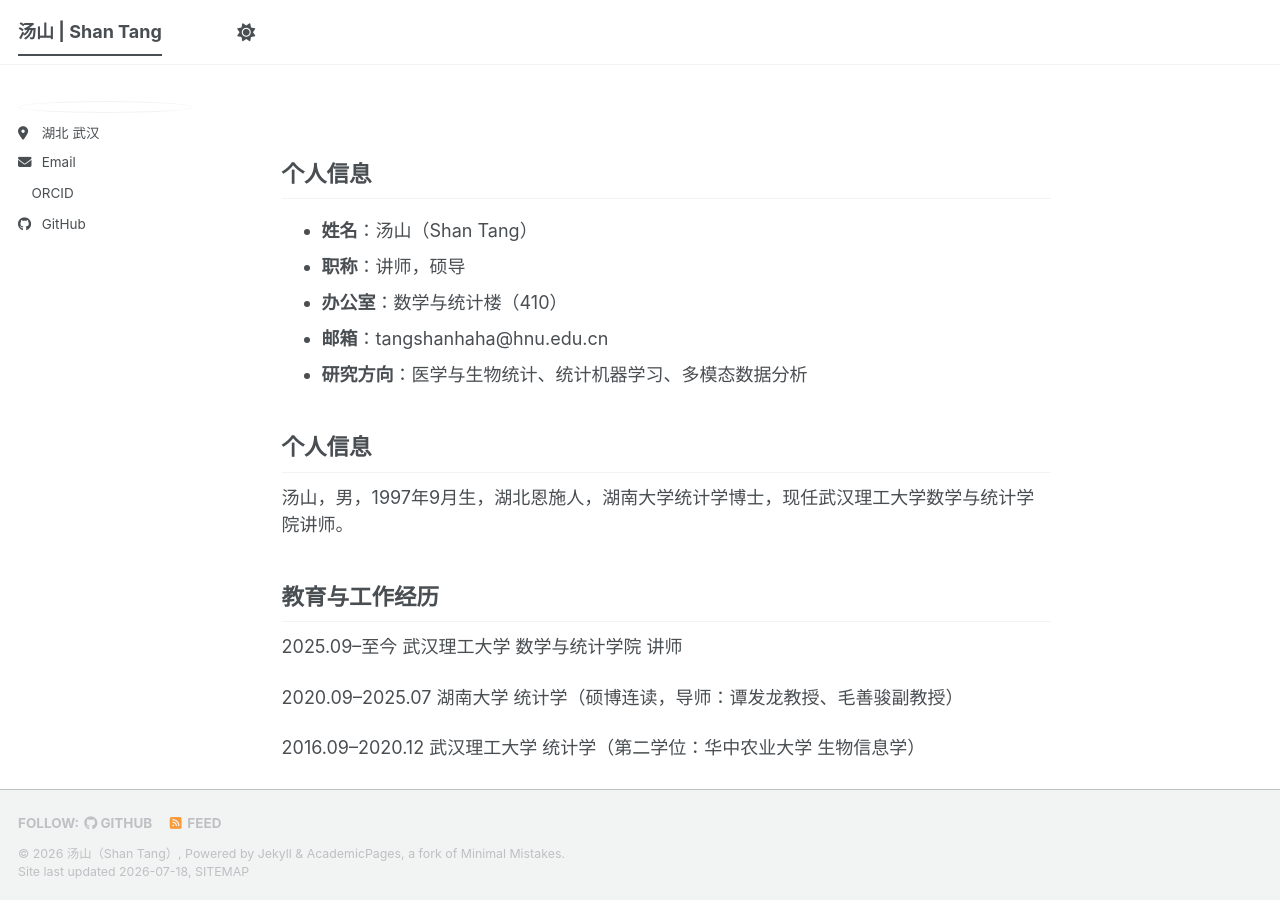
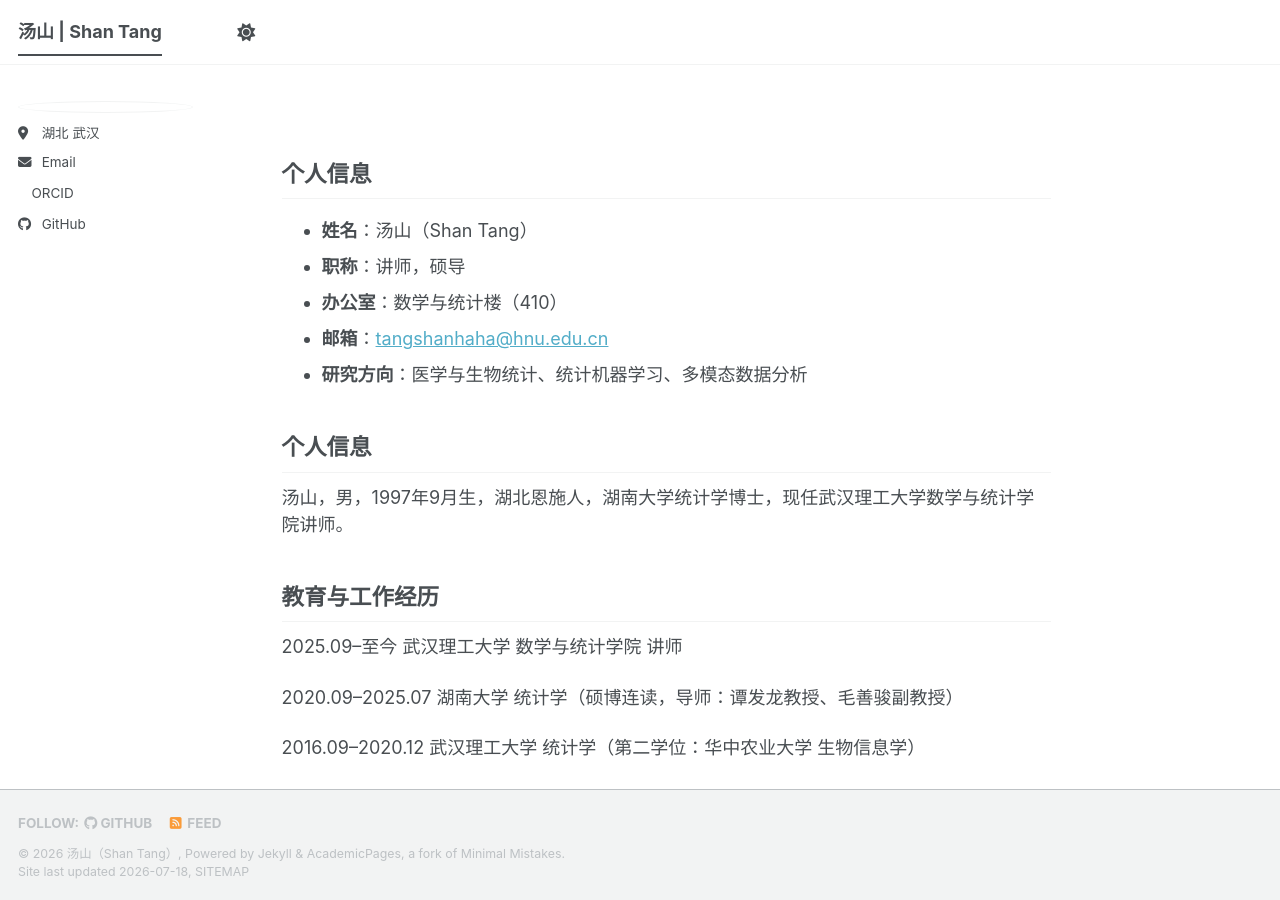
Before and after one commit to tsnm1/tsnm1.github.io, a Jekyll site: the page built from _pages/about.md, in a window 1280 px wide and 900 px high. Built offline with Jekyll 4.4.1, drawn with Linux system fonts in a browser that asks for light colours; a style sheet for code colours, icons or effects is not loaded; part of the change alters nothing that is shown.

```diff
--- a/_pages/about.md
+++ b/_pages/about.md
@@ -12,7 +12,7 @@ redirect_from:
 - **姓名**：汤山（Shan Tang）
 - **职称**：讲师，硕导
 - **办公室**：数学与统计楼（410）
-- **邮箱**：tangshanhaha@hnu.edu.cn
+- **邮箱**：<tangshanhaha@hnu.edu.cn>
 - **研究方向**：医学与生物统计、统计机器学习、多模态数据分析
 
 ## 个人信息
```
